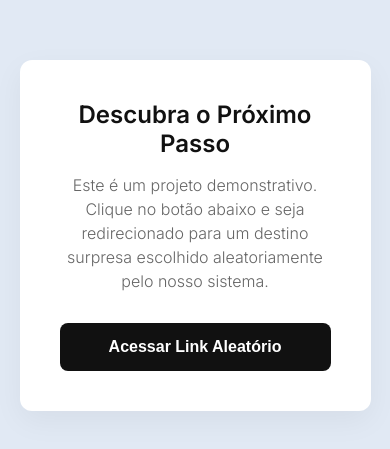
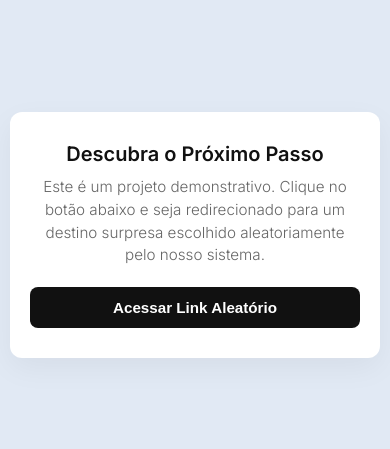
Before and after one commit to deborabfigueiro/linkaleatorio, a plain HTML site: page index.html in a window 390 px wide. Shown: the part 187-636 px from the top of the page. Drawn offline with Linux system fonts and the light colour scheme.

Commit message:
update update css file to responsive

```diff
--- a/style.css
+++ b/style.css
@@ -59,3 +59,25 @@ button:hover {
 button:active {
     transform: scale(0.98);
 }
+
+@media (max-width: 480px) {
+    .container {
+        padding: 30px 20px;
+        width: 95%;
+    }
+
+    h1 {
+        font-size: 1.25rem;
+        margin-bottom: 10px;
+    }
+
+    p {
+        font-size: 0.95rem;
+        margin-bottom: 20px;
+    }
+
+    button {
+        padding: 12px 20px;
+        font-size: 0.95rem;
+    }
+}
```
